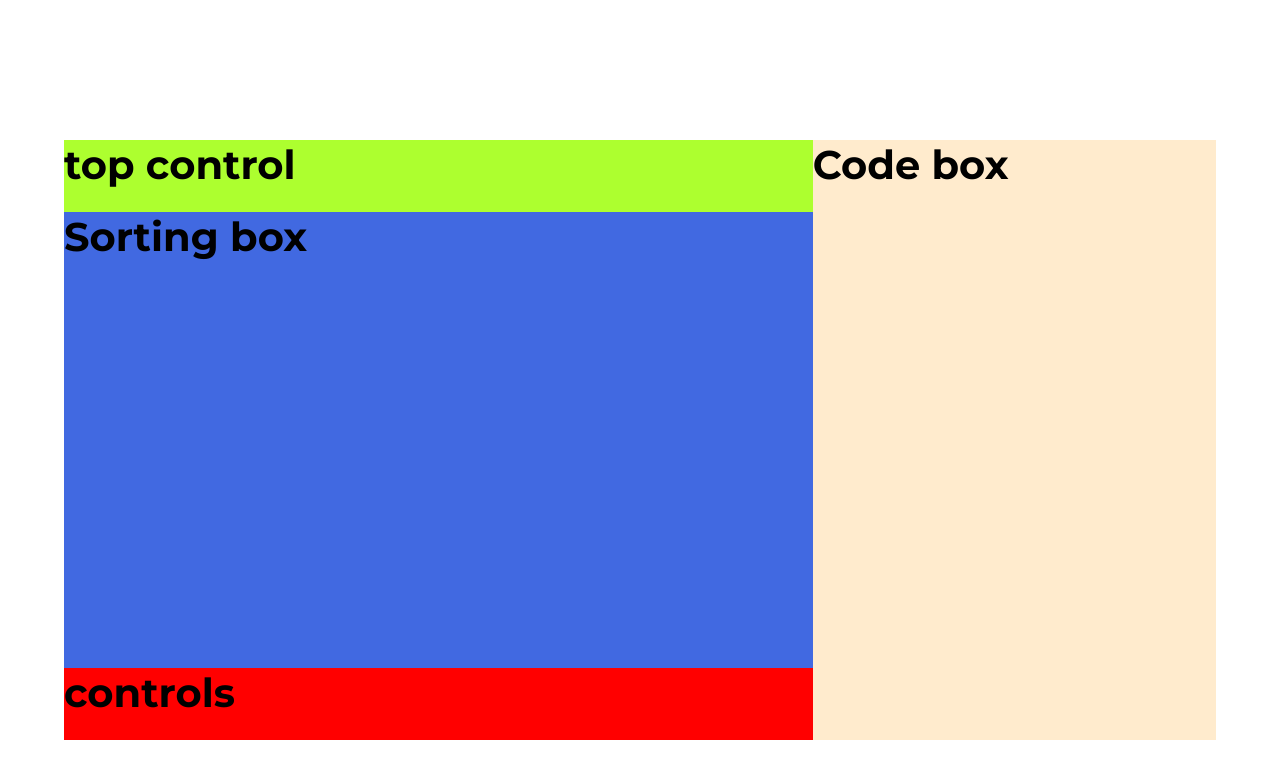
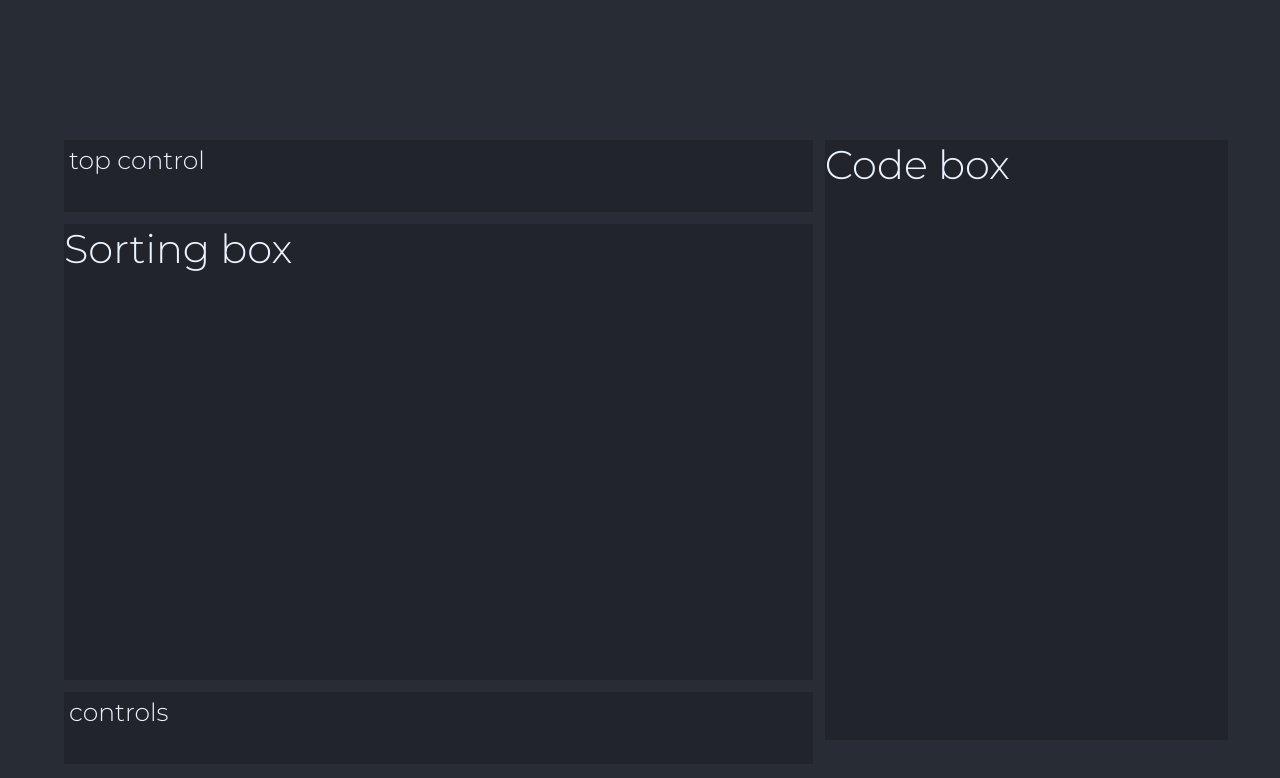
Before and after one commit to RishabhVerma098/visualsortingV2, a React (Create React App) app: page / in a window 1280 px wide. Shown: the top 778 px of the page. Built offline with nearby package versions, Linux system fonts and the light colour scheme.

Commit message:
made backgroundColor chamges

```diff
--- a/src/App.scss
+++ b/src/App.scss
@@ -1,4 +1,6 @@
 @import "./components/global/globals";
 .App {
   width: 100%;
+  height: 100vh;
+  background-color: var(--mainColor);
 }
--- a/src/components/global/_globals.scss
+++ b/src/components/global/_globals.scss
@@ -21,29 +21,36 @@ html {
   --fontColor: #eaf2ff;
   --gradient: linear-gradient(to right, #fdc830, #f37335);
   --gradientDarker: linear-gradient(to right, #f12711, #f5af19);
+  color: var(--fontColor);
 }
 
 h1 {
   font-size: var(--header1);
+  font-weight: 300;
 }
 
 h2 {
   font-size: var(--header2);
+  font-weight: 300;
 }
 
 h3 {
   font-size: var(--header3);
+  font-weight: 300;
 }
 
 h4 {
   font-size: var(--header4);
+  font-weight: 300;
 }
 
 h5 {
   font-size: var(--header5);
+  font-weight: 300;
 }
 h6 {
   font-size: var(--header6);
+  font-weight: 300;
 }
 a {
   text-decoration: none;
@@ -58,4 +65,5 @@ li,
 p,
 a {
   font-size: var(--text-size);
+  font-weight: 300;
 }
--- a/src/components/workingBox/TopControls/topControls.js
+++ b/src/components/workingBox/TopControls/topControls.js
@@ -3,7 +3,7 @@ import "./topControls.scss";
 const TopControls = () => {
   return (
     <div className="topControl">
-      <h3>top control</h3>
+      <h6>top control</h6>
     </div>
   );
 };
--- a/src/components/workingBox/TopControls/topControls.scss
+++ b/src/components/workingBox/TopControls/topControls.scss
@@ -1,5 +1,7 @@
 .topControl {
   width: 100%;
   height: 12%;
-  background-color: greenyellow;
+  background-color: var(--mainColorDarker);
+  padding: 0.5rem;
+  margin-bottom: 1.2rem;
 }
--- a/src/components/workingBox/bottomControls/bottomControls.js
+++ b/src/components/workingBox/bottomControls/bottomControls.js
@@ -3,7 +3,7 @@ import "./bottomControls.scss";
 const BottomControls = () => {
   return (
     <div className="bottomControls">
-      <h3>controls</h3>
+      <h6>controls</h6>
     </div>
   );
 };
--- a/src/components/workingBox/bottomControls/bottomControls.scss
+++ b/src/components/workingBox/bottomControls/bottomControls.scss
@@ -1,5 +1,7 @@
 .bottomControls {
   width: 100%;
   height: 12%;
-  background-color: red;
+  background-color: var(--mainColorDarker);
+  padding: 0.5rem;
+  margin-top: 1.2rem;
 }
--- a/src/components/workingBox/codebox/codeBox.scss
+++ b/src/components/workingBox/codebox/codeBox.scss
@@ -1,5 +1,6 @@
 .codeBox {
   width: 100%;
-  background-color: blanchedalmond;
+  background-color: var(--mainColorDarker);
   height: 100%;
+  margin-left: 1.2rem;
 }
--- a/src/components/workingBox/sortingBars/sortingBars.scss
+++ b/src/components/workingBox/sortingBars/sortingBars.scss
@@ -1,5 +1,5 @@
 .sortingBox {
   width: 100%;
-  background-color: royalblue;
+  background-color: var(--mainColorDarker);
   height: 76%;
 }
--- a/src/components/workingBox/workingBox.scss
+++ b/src/components/workingBox/workingBox.scss
@@ -1,6 +1,6 @@
 .WorkingBox {
   width: 90%;
-  background-color: rebeccapurple;
+
   height: 75vh;
   min-height: 450px;
   position: absolute;
@@ -10,12 +10,12 @@
   display: flex;
   .left-container {
     width: 65%;
-    background-color: rosybrown;
+
     height: 100%;
   }
   .right-container {
     width: 35%;
-    background-color: saddlebrown;
+
     height: 100%;
   }
 }
```
